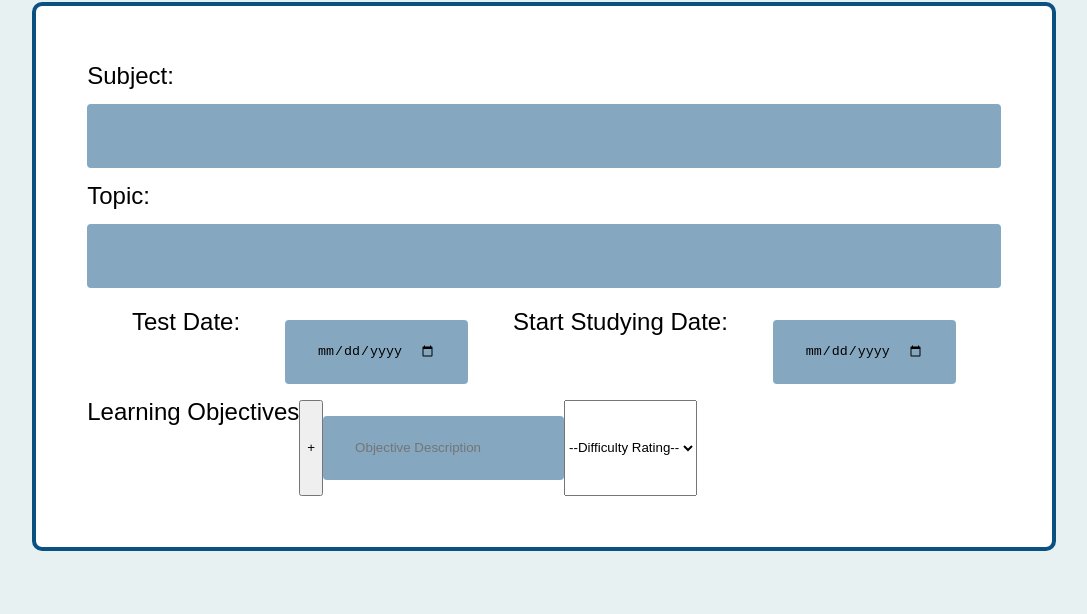
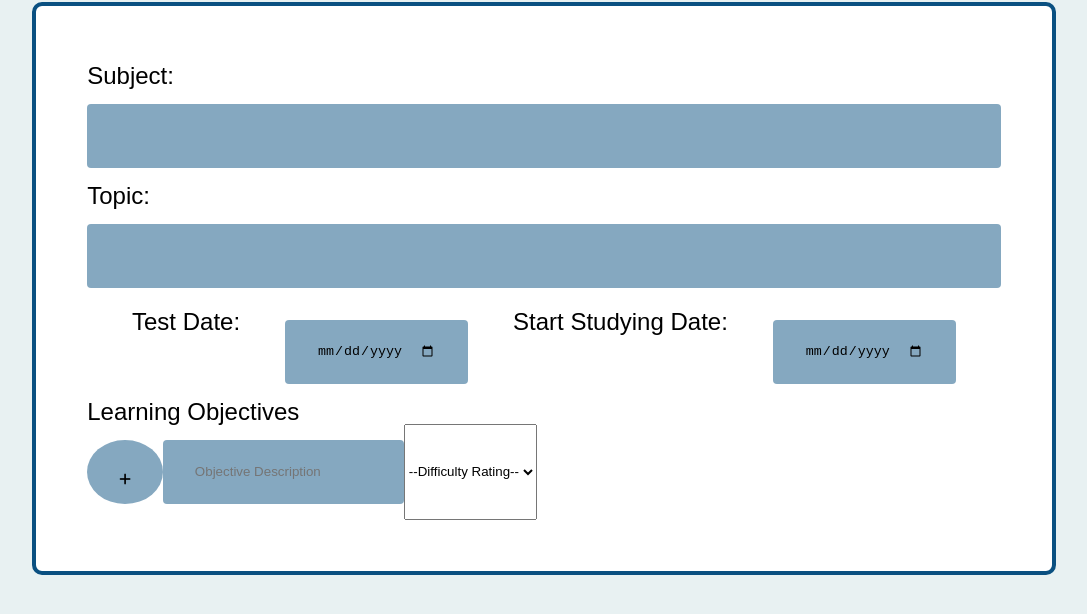
Before and after one commit to nooska44/melbHackathon, a plain HTML site: page index.html in a window 1280 px wide. Shown: the part 86-700 px from the top of the page, without its empty margins (96-1183 px from the left). Drawn offline with Linux system fonts and the light colour scheme.

Commit message:
CSS changes - objectives

```diff
--- a/css/style.css
+++ b/css/style.css
@@ -48,8 +48,6 @@ form {
      padding: 3vh;
      padding: 4vw;
      font-size: 1.5rem;
-
-
 }
 
 
@@ -62,13 +60,11 @@ label {
      margin: .4rem 0;
  }
 
- #names input, #dates input, #objectives input {
-
+ #names input, #dates input, #objectives input, .objective, #difficulty {
      background: #85A8C0;
      border: none;
      border-radius: 4px;
      display: block;
-     /* width: 70vw; */
      height: 2rem;
      padding: 4vh;
      margin: 2vh 0;
@@ -87,6 +83,22 @@ label {
      justify-content: flex-start;
 }
 
+.objective{
+     border-radius: 50%;
+}
+/*
+.styled, #difficulty{
+     color: black;
+} */
+
+.styled:hover {
+     background-color: #006494;
+}
+
+
+
+
+
 footer {
 
 }
--- a/index.html
+++ b/index.html
@@ -5,11 +5,12 @@
     	<meta name="description" content="Your description goes here">
     	<meta name="keywords" content="one, two, three">
 
-		<title>Blank Template</title>
+		<title>Spaced Repetition Planner</title>
 
 		<!-- external CSS link -->
 		<link rel="stylesheet" href="css/reset.css">
 		<link rel="stylesheet" href="css/style.css">
+		<script src="https://kit.fontawesome.com/6afef76053.js" crossorigin="anonymous"></script>
 	</head>
 		<header>
 			<h1>Spaced Repetition Planner</h1>
@@ -39,15 +40,16 @@
 
 				</section>
 
+				<p>Learning Objectives</p>
+
 				<section id="objectives">
 
-					<p>Learning Objectives</p>
 
-						<button class="add-objective"
-        				type="button">+</button>
+						<button class="objective styled"
+        				type="button"><i class="fa-solid fa-plus"></i></button>
 
 						<!-- <label for="description-of-objectives">Description of Objectives:</label> -->
-						<input type="text" id="description-of-objectives" name="description-of-objectives" placeholder="Objective Description">
+						<input type="text" id="objectives-description" name="desobjectives-description" placeholder="Objective Description">
 
 						<!-- <label for="difficulty-select">Difficulty Rating</label> -->
 
```
